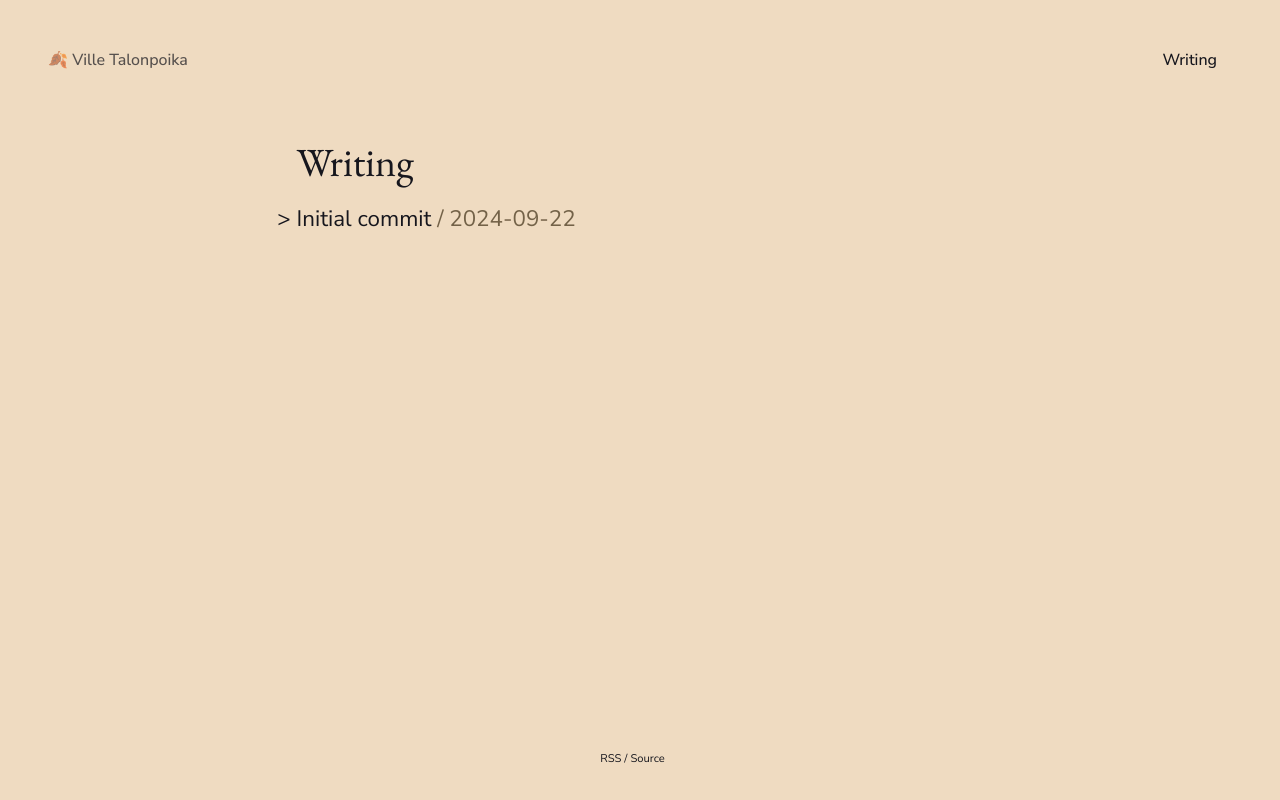
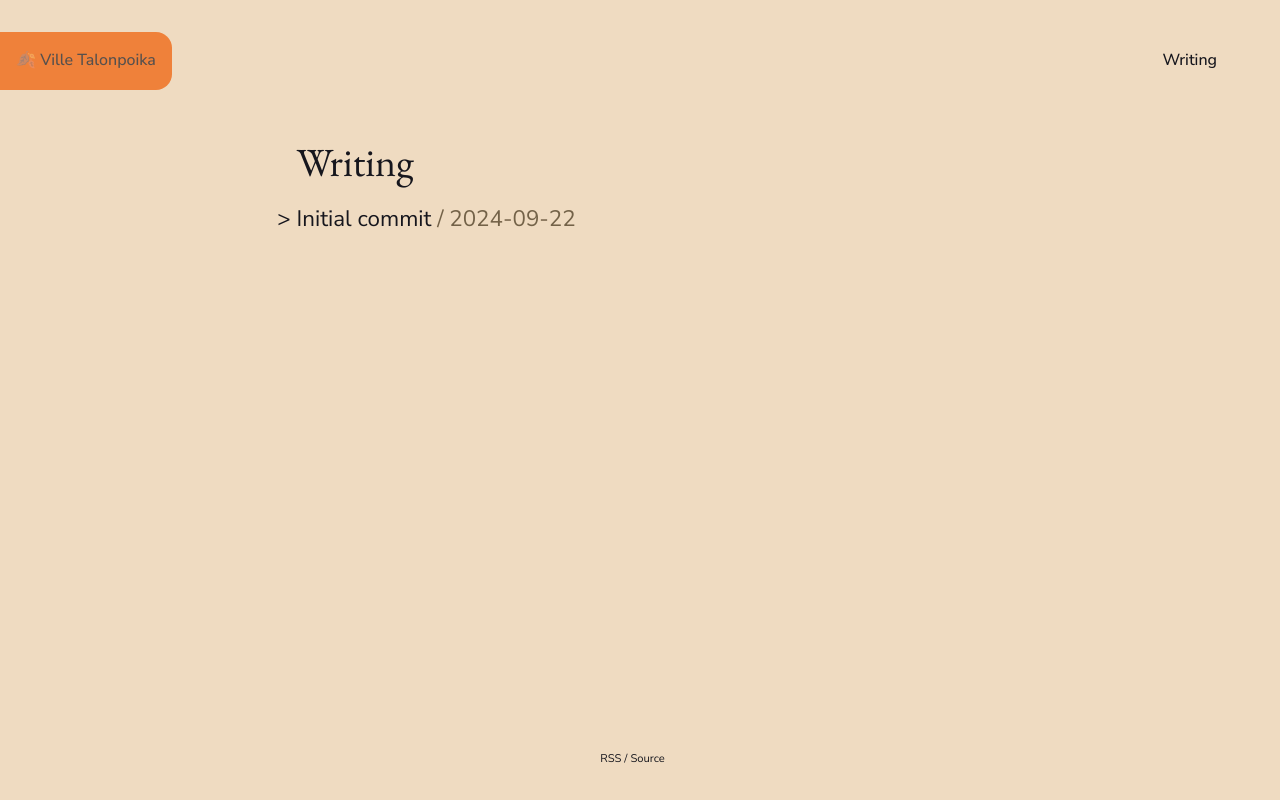
Before and after one commit to Nanofus/website, an Astro site: page /writing in a window 1280 px wide. Built offline with nearby package versions, Linux system fonts and the light colour scheme; Astro itself is replaced by a stand-in of ours.

Commit message:
Header style

```diff
--- a/src/components/Header.astro
+++ b/src/components/Header.astro
@@ -8,7 +8,7 @@ const { current = "" } = Astro.props;
 
 <header>
 	<nav>
-		<a class={current === "" ? "selected" : ""} href="/">
+		<a id="main-logo" class={current === "" ? "selected" : ""} href="/">
 			<span>{FAVICON} {SITE_TITLE}</span>
 		</a>
 		<span class="filler"></span>
@@ -22,8 +22,20 @@ const { current = "" } = Astro.props;
 	header {
 		display: flex;
 		margin: 0 auto;
-		padding: 2rem;
+		padding-top: 2rem;
+		padding-bottom: 2rem;
 		width: 100%;
+	}
+
+	#main-logo {
+		background-color: var(--accent-color);
+		border-bottom-right-radius: 1rem;
+		border-top-right-radius: 1rem;
+	}
+
+	#main-logo:hover {
+		color: var(--text-primary);
+		background-color: var(--accent-color-subtle);
 	}
 
 	nav {
@@ -33,6 +45,7 @@ const { current = "" } = Astro.props;
 		font-family: var(--font-family-sans), sans-serif;
 		font-weight: 500;
 		justify-content: flex-end;
+		margin-right: 2rem;
 	}
 
 	.filler {
--- a/src/styles/global.css
+++ b/src/styles/global.css
@@ -92,7 +92,7 @@ li p {
 a {
 	color: inherit;
 	text-decoration: none;
-	transition: color 0.3s ease;
+	transition: color 0.3s ease, background-color 0.3s ease;
 }
 
 a:hover {
--- a/src/styles/theme.css
+++ b/src/styles/theme.css
@@ -8,10 +8,12 @@
 	--base-dark-color: #16161d;
 	--base-dark-secondary-color: #808093;
 	--base-accent-color: #ef5c02;
+	--base-accent-color-subtle: #772e01;
 
 	--background-body: var(--base-light-color);
 	--text-primary: var(--base-dark-color);
 	--accent-color: var(--base-accent-color);
+	--accent-color-subtle: var(--base-accent-color-subtle);
 	--text-secondary: var(--base-light-secondary-color);
 }
 
@@ -20,6 +22,7 @@
 		--background-body: var(--base-dark-color);
 		--text-primary: var(--base-light-color);
 		--accent-color: var(--base-accent-color);
+		--accent-color-subtle: var(--base-accent-color-subtle);
 		--text-secondary: var(--base-dark-secondary-color);
 	}
 }
```
